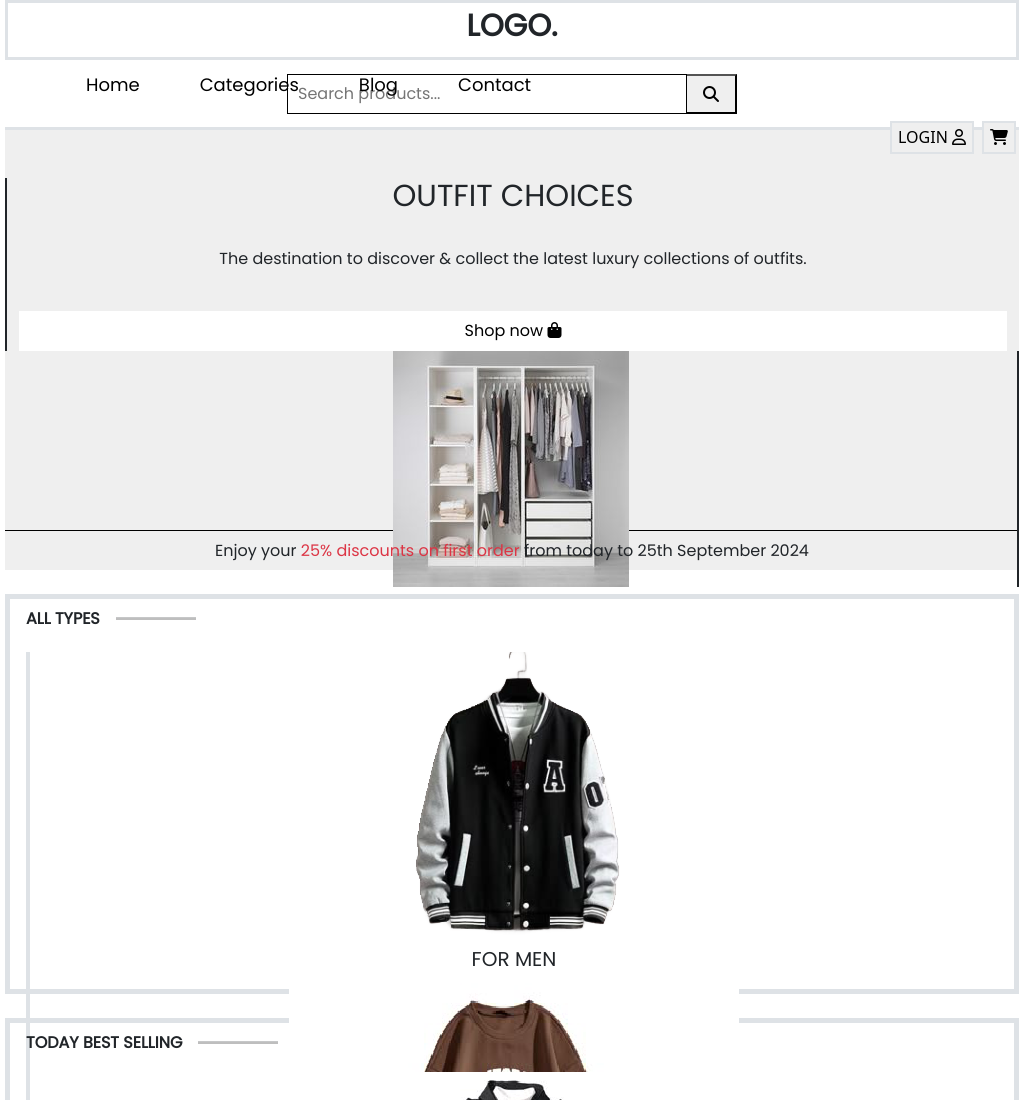
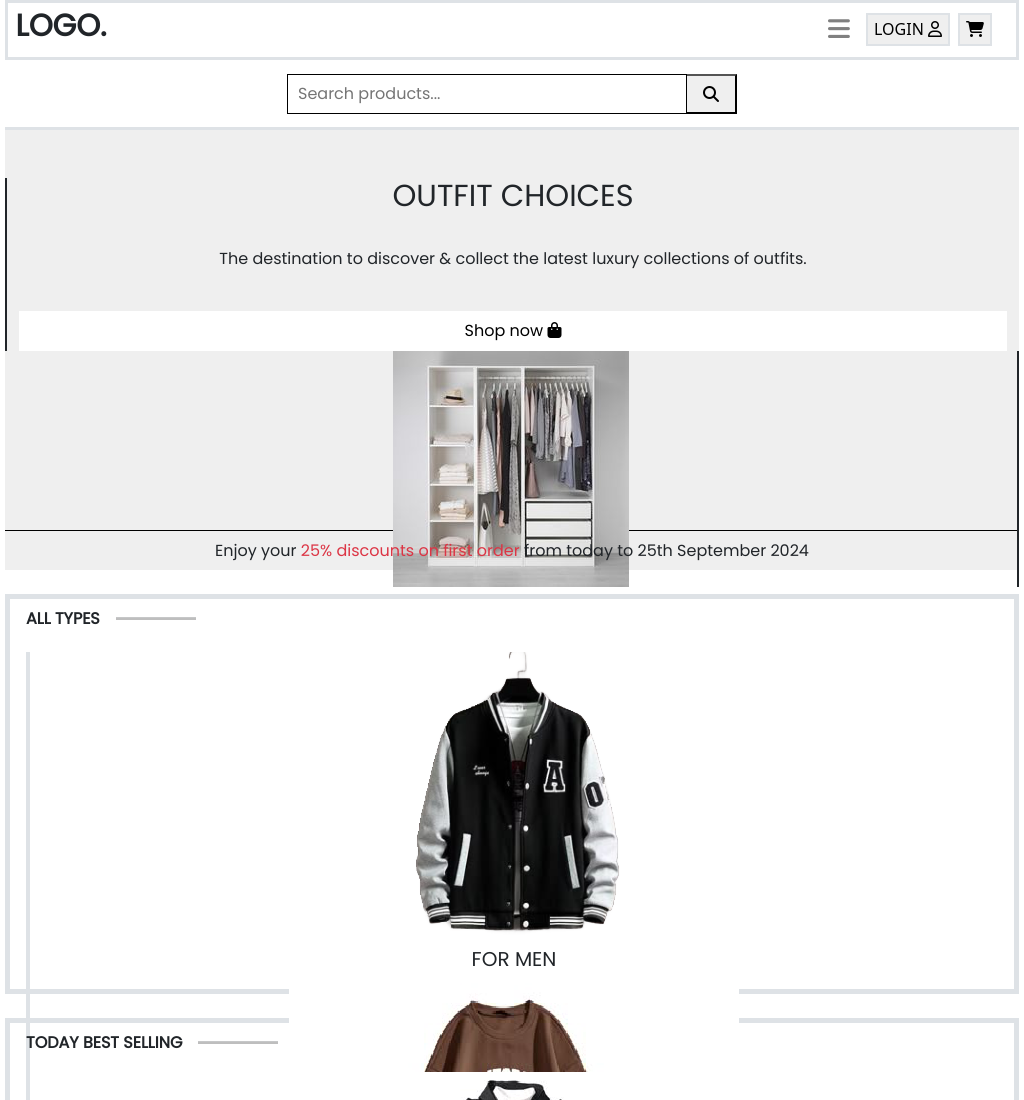
Before and after one commit to Theara123422/bootstrao-project, a plain HTML site: page index.html in a window 1024 px wide. Shown: the top 1100 px of the page. Drawn offline with Linux system fonts and the light colour scheme.

Commit message:
Finished Screen LG

```diff
--- a/index.html
+++ b/index.html
@@ -14,11 +14,11 @@
 <body>
     <!-- navbar -->
     <div class="container-fluid navbar-container border border-3 p-0">
-        <div class="row h-100 justify-content-between px-xl-2 ">
-            <div class=" col-xl-1 d-flex align-items-center justify-content-center">
+        <div class="row h-100 justify-content-between px-lg-4 px-xl-2 ">
+            <div class="col-lg-1 col-xl-1 d-flex align-items-center justify-content-center">
                 <h2 class="main-font fw-bold logo">LOGO.</h2>
             </div>
-            <div class="col-xl-4">
+            <div class="col-xl-4 d-lg-none d-xl-block">
                 <ul class="navbar-menu list-unstyled d-flex main-font">
                     <li class="ms-5"><a href="#">Home</a></li>
                     <li><a href="#">Categories</a></li>
@@ -26,7 +26,10 @@
                     <li><a href="#">Contact</a></li>
                 </ul>
             </div>
-            <div class="col-xl-2">
+            <div class="col-lg-9 col-xl-4 d-lg-block d-xl-none  ">
+                <i class="fa-solid fa-bars bar"></i>
+            </div>
+            <div class="col-lg-2 col-xl-2">
                 <div class="login-cart d-flex py-2 gap-2 justify-content-end">
                     <button class="border border-2">
                         LOGIN
--- a/styles/main.css
+++ b/styles/main.css
@@ -136,8 +136,13 @@ body{
  }
 
 /* // Large devices (desktops, 992px and up) */
-@media (min-width: 992px) and (max-width:1199px) {
-
+@media (min-width: 992px) and (max-width:1199.99px) {
+    .bar{
+        margin-left: 100%;
+        margin-top: 14px;
+        font-size: 25px;
+        color: grey;
+    }
 }
 
 /* // X-Large devices (large desktops, 1200px and up) */
```
